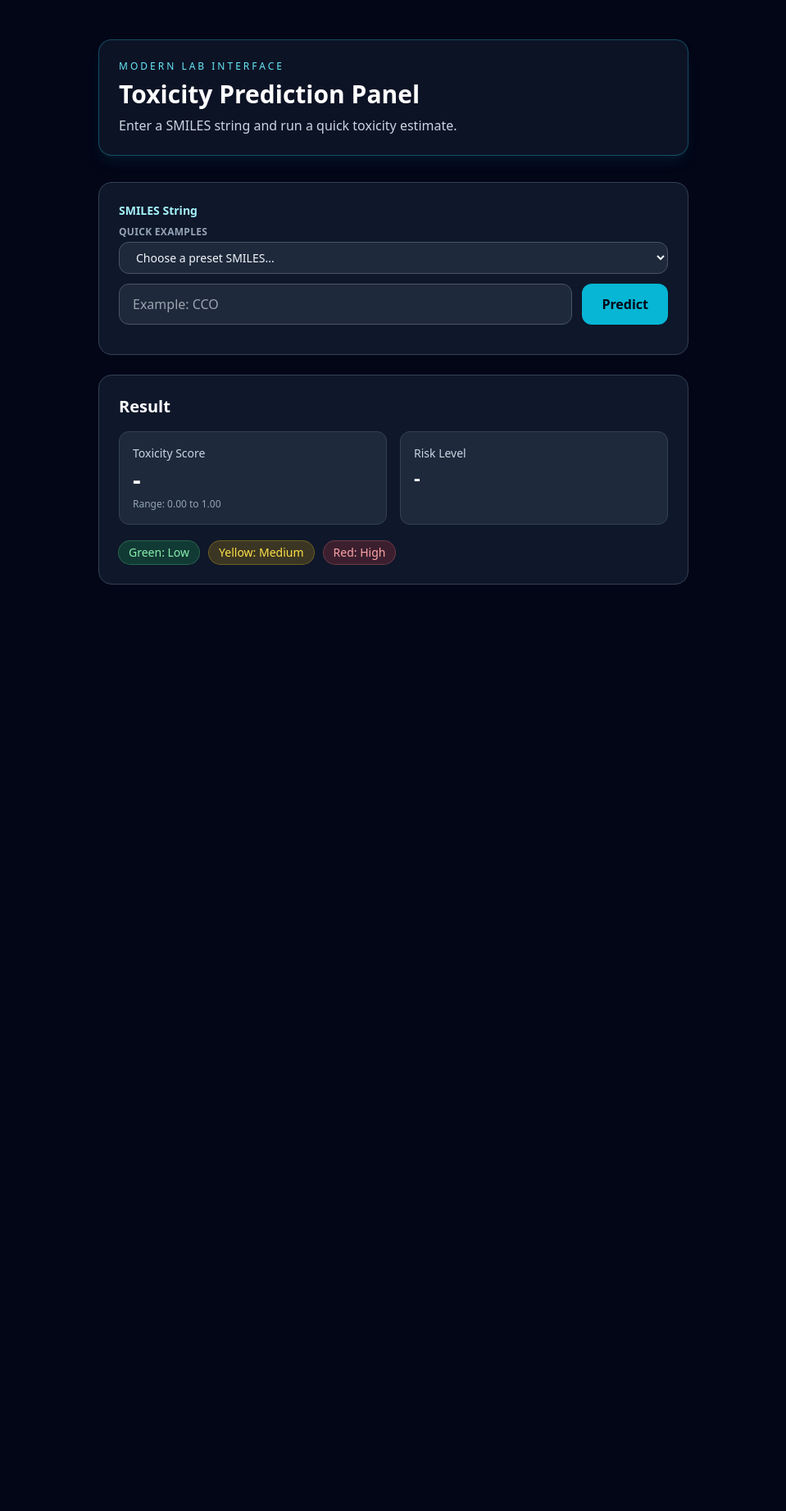
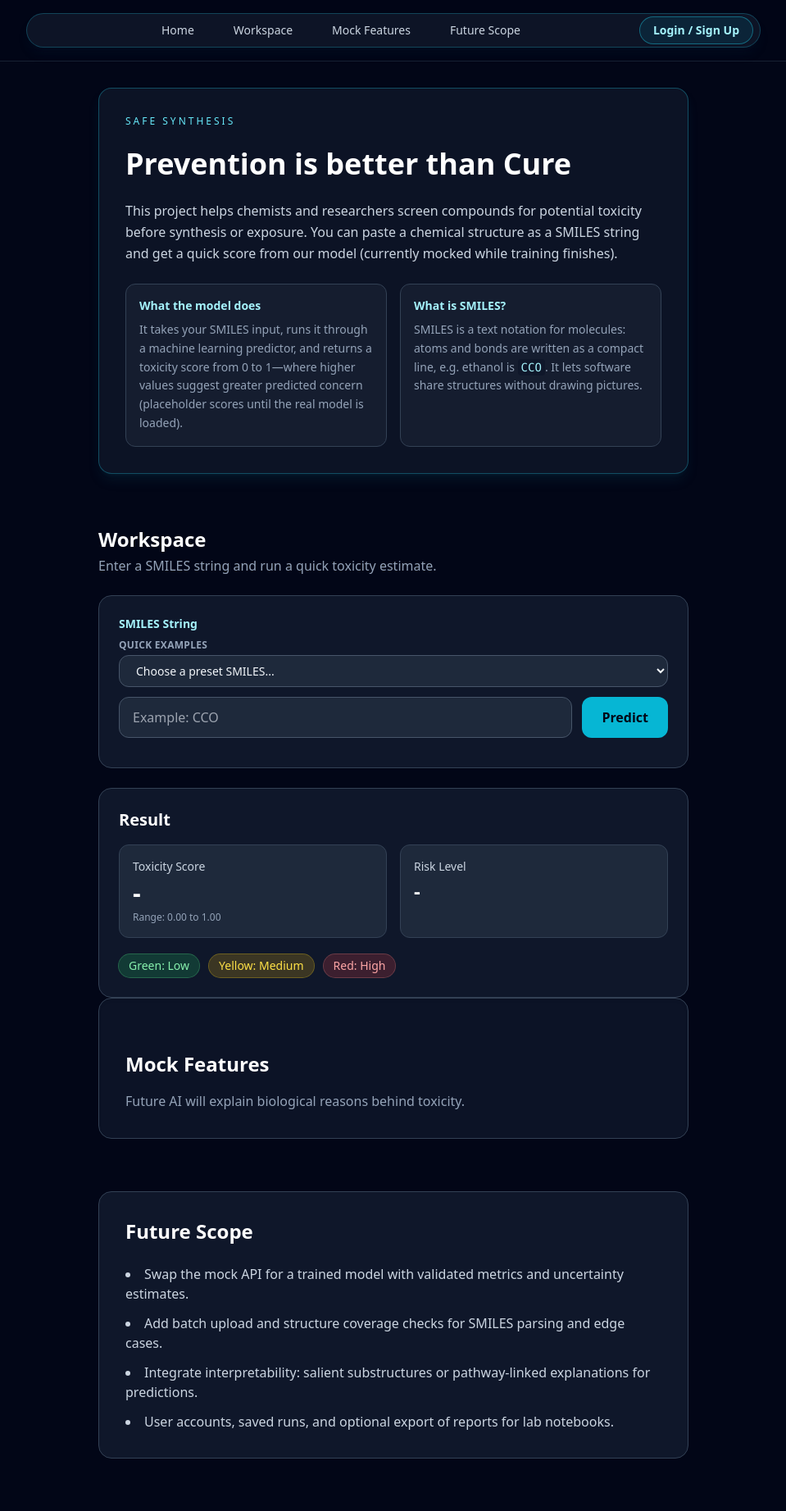
Before and after one commit to aditigoyal06/Safe-Synthesis, a Flask app: page / in a window 1280 px wide. Shown: the whole page at 82% size, without its empty margins (160-1119 px from the left). Before the commit the page ends 713 px from the top, so only its background shows below. Run offline with Flask 3, Linux system fonts and the light colour scheme; some libraries are stand-ins or nearby versions.

Commit message:
Enhancing the User Interface of the Web App

```diff
--- a/templates/index.html
+++ b/templates/index.html
@@ -1,5 +1,5 @@
 <!DOCTYPE html>
-<html lang="en">
+<html lang="en" class="scroll-smooth">
 <head>
   <meta charset="UTF-8" />
   <meta name="viewport" content="width=device-width, initial-scale=1.0" />
@@ -7,17 +7,98 @@
   <script src="https://cdn.tailwindcss.com"></script>
 </head>
 <body class="min-h-screen bg-slate-950 text-slate-100">
-  <div class="mx-auto max-w-3xl px-6 py-12">
-    <header class="mb-8 rounded-2xl border border-cyan-400/30 bg-slate-900/80 p-6 shadow-lg shadow-cyan-900/20">
-      <p class="mb-2 text-xs uppercase tracking-[0.25em] text-cyan-300">Modern Lab Interface</p>
-      <h1 class="text-3xl font-bold text-white">Toxicity Prediction Panel</h1>
-      <p class="mt-2 text-slate-300">
-        Enter a SMILES string and run a quick toxicity estimate.
+  <!-- Top navigation -->
+  <header class="sticky top-0 z-50 border-b border-slate-800/80 bg-slate-950/80 backdrop-blur-md">
+    <div class="mx-auto max-w-6xl px-4 py-4">
+      <nav
+        class="relative mx-auto flex max-w-4xl items-center justify-center rounded-full border border-cyan-400/25 bg-slate-900/90 px-4 py-2.5 pr-28 shadow-lg shadow-cyan-900/10 sm:pr-32 md:pr-36"
+        aria-label="Main navigation"
+      >
+        <ul class="flex flex-wrap items-center justify-center gap-4 text-sm font-medium sm:gap-6 md:gap-8">
+          <li>
+            <a
+              href="#home"
+              class="nav-link rounded-lg px-2 py-1 text-slate-300 transition hover:text-cyan-300 focus:outline-none focus-visible:ring-2 focus-visible:ring-cyan-400"
+              data-section="home"
+              >Home</a
+            >
+          </li>
+          <li>
+            <a
+              href="#workspace"
+              class="nav-link rounded-lg px-2 py-1 text-slate-300 transition hover:text-cyan-300 focus:outline-none focus-visible:ring-2 focus-visible:ring-cyan-400"
+              data-section="workspace"
+              >Workspace</a
+            >
+          </li>
+          <li>
+            <a
+              href="#mock-features"
+              class="nav-link rounded-lg px-2 py-1 text-slate-300 transition hover:text-cyan-300 focus:outline-none focus-visible:ring-2 focus-visible:ring-cyan-400"
+              data-section="mock-features"
+              >Mock Features</a
+            >
+          </li>
+          <li>
+            <a
+              href="#future-scope"
+              class="nav-link rounded-lg px-2 py-1 text-slate-300 transition hover:text-cyan-300 focus:outline-none focus-visible:ring-2 focus-visible:ring-cyan-400"
+              data-section="future-scope"
+              >Future Scope</a
+            >
+          </li>
+        </ul>
+        <button
+          type="button"
+          class="absolute right-2 top-1/2 -translate-y-1/2 rounded-full border border-cyan-400/40 bg-cyan-500/10 px-3 py-1.5 text-xs font-semibold text-cyan-200 shadow-sm transition duration-200 hover:scale-[1.03] hover:border-cyan-300/60 hover:bg-cyan-400/20 hover:shadow-cyan-500/20 focus:outline-none focus-visible:ring-2 focus-visible:ring-cyan-400 sm:px-4 sm:text-sm"
+        >
+          Login / Sign Up
+        </button>
+      </nav>
+    </div>
+  </header>
+
+  <div class="mx-auto max-w-3xl px-6 pb-16 pt-8">
+    <!-- Home -->
+    <section
+      id="home"
+      class="scroll-mt-28 space-y-6 rounded-2xl border border-cyan-400/30 bg-slate-900/80 p-8 shadow-lg shadow-cyan-900/20"
+    >
+      <p class="text-xs uppercase tracking-[0.25em] text-cyan-300">Safe Synthesis</p>
+      <h1 class="text-3xl font-bold text-white md:text-4xl">Prevention is better than Cure</h1>
+      <p class="leading-relaxed text-slate-300">
+        This project helps chemists and researchers screen compounds for potential toxicity before synthesis or
+        exposure. You can paste a chemical structure as a SMILES string and get a quick score from our model (currently
+        mocked while training finishes).
       </p>
-    </header>
+      <div class="grid gap-4 sm:grid-cols-2">
+        <div class="rounded-xl border border-slate-700 bg-slate-800/50 p-4">
+          <h2 class="mb-2 text-sm font-semibold text-cyan-200">What the model does</h2>
+          <p class="text-sm leading-relaxed text-slate-400">
+            It takes your SMILES input, runs it through a machine learning predictor, and returns a toxicity score from
+            0 to 1—where higher values suggest greater predicted concern (placeholder scores until the real model is
+            loaded).
+          </p>
+        </div>
+        <div class="rounded-xl border border-slate-700 bg-slate-800/50 p-4">
+          <h2 class="mb-2 text-sm font-semibold text-cyan-200">What is SMILES?</h2>
+          <p class="text-sm leading-relaxed text-slate-400">
+            SMILES is a text notation for molecules: atoms and bonds are written as a compact line, e.g. ethanol is
+            <code class="rounded bg-slate-900 px-1 py-0.5 text-cyan-200">CCO</code>. It lets software share structures
+            without drawing pictures.
+          </p>
+        </div>
+      </div>
+    </section>
 
-    <main class="space-y-6">
-      <section class="rounded-2xl border border-slate-700 bg-slate-900 p-6">
+    <!-- Workspace -->
+    <section id="workspace" class="scroll-mt-28 space-y-6 pt-16">
+      <div class="mb-2">
+        <h2 class="text-2xl font-bold text-white">Workspace</h2>
+        <p class="mt-1 text-slate-400">Enter a SMILES string and run a quick toxicity estimate.</p>
+      </div>
+
+      <div class="rounded-2xl border border-slate-700 bg-slate-900 p-6">
         <label for="smilesInput" class="mb-2 block text-sm font-semibold text-cyan-200">
           SMILES String
         </label>
@@ -52,7 +133,7 @@
           </button>
         </div>
         <p id="message" class="mt-3 text-sm text-slate-300"></p>
-      </section>
+      </div>
 
       <section class="rounded-2xl border border-slate-700 bg-slate-900 p-6">
         <h2 class="mb-4 text-xl font-semibold text-white">Result</h2>
@@ -76,7 +157,31 @@
           <span class="rounded-full bg-red-500/20 px-3 py-1 text-red-300 ring-1 ring-red-400/40">Red: High</span>
         </div>
       </section>
-    </main>
+    </section>
+
+    <!-- Mock Features -->
+    <section
+      id="mock-features"
+      class="scroll-mt-28 rounded-2xl border border-slate-700 bg-slate-900/80 p-8 pt-16 shadow-inner"
+    >
+      <h2 class="text-2xl font-bold text-white">Mock Features</h2>
+      <p class="mt-4 leading-relaxed text-slate-400">
+        Future AI will explain biological reasons behind toxicity.
+      </p>
+    </section>
+
+    <!-- Future Scope -->
+    <section id="future-scope" class="scroll-mt-28 pt-16">
+      <div class="rounded-2xl border border-slate-700 bg-slate-900 p-8">
+        <h2 class="text-2xl font-bold text-white">Future Scope</h2>
+        <ul class="mt-6 list-inside list-disc space-y-3 text-slate-300">
+          <li>Swap the mock API for a trained model with validated metrics and uncertainty estimates.</li>
+          <li>Add batch upload and structure coverage checks for SMILES parsing and edge cases.</li>
+          <li>Integrate interpretability: salient substructures or pathway-linked explanations for predictions.</li>
+          <li>User accounts, saved runs, and optional export of reports for lab notebooks.</li>
+        </ul>
+      </div>
+    </section>
   </div>
 
   <script>
@@ -173,6 +278,20 @@
     });
 
     predictBtn.addEventListener("click", predictToxicity);
+
+    // Smooth scroll for nav (works with keyboard and consistent behavior across browsers)
+    document.querySelectorAll(".nav-link").forEach(function (link) {
+      link.addEventListener("click", function (event) {
+        const id = link.getAttribute("href");
+        if (!id || id.charAt(0) !== "#") return;
+        const target = document.querySelector(id);
+        if (target) {
+          event.preventDefault();
+          target.scrollIntoView({ behavior: "smooth", block: "start" });
+          history.replaceState(null, "", id);
+        }
+      });
+    });
   </script>
 </body>
 </html>
```
Also changed, not shown: UI.jpeg (added).
